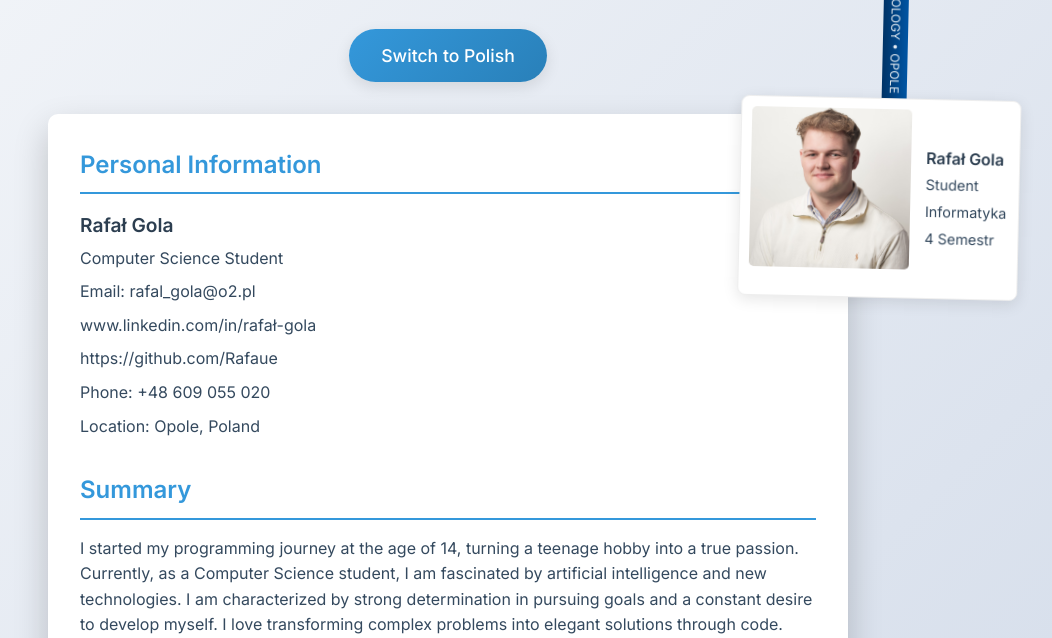
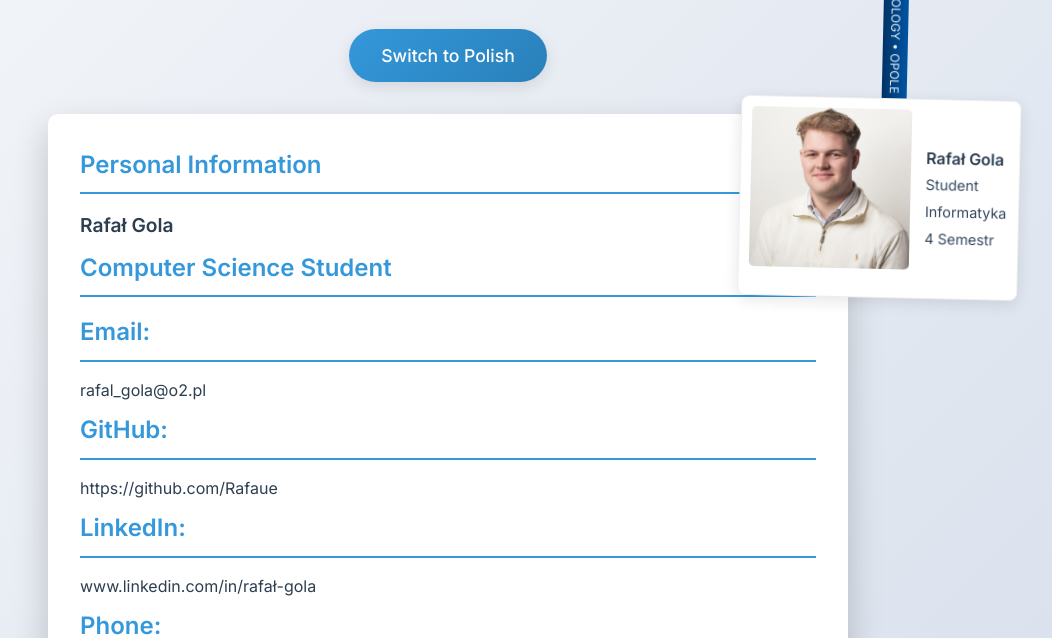
Before and after one commit to Rafaue/CV, a plain HTML site: page index.html in a window 1280 px wide. Shown: the part 162-800 px from the top of the page, without its empty margins (192-1244 px from the left). Drawn offline with Linux system fonts and the light colour scheme.

Commit message:
Update index.html

```diff
--- a/index.html
+++ b/index.html
@@ -6,7 +6,7 @@
     <meta name="description" content="Rafał Gola - CV">
     <meta name="keywords" content="CV, Resume, Web Development">
     <meta name="author" content="Rafał Gola">
-    <title>Interactive CV</title>
+    <title>CV Rafał Gola</title>
     <link rel="icon" type="image/png" href="zdjcv.png">
     <link rel="preconnect" href="https://fonts.googleapis.com">
     <link rel="preconnect" href="https://fonts.gstatic.com" crossorigin>
@@ -48,12 +48,12 @@
                         <h2>Personal Information</h2>
                         <div class="cv-item">
                             <h3>Rafał Gola</h3>
-                            <p>Computer Science Student</p>
-                            <p>Email: rafal_gola@o2.pl</p>
-                            <p>www.linkedin.com/in/rafał-gola</p>
-                            <p>https://github.com/Rafaue</p>
-                            <p>Phone: +48 609 055 020</p>
-                            <p>Location: Opole, Poland</p>
+                            <p><h2>Computer Science Student</h2></p>
+                            <p><h2>Email:</h2> rafal_gola@o2.pl</p>
+                            <p><h2>GitHub:</h2> https://github.com/Rafaue</p>
+                            <p><h2>LinkedIn:</h2> www.linkedin.com/in/rafał-gola</p>
+                            <p><h2>Phone:</h2> +48 609 055 020</p>
+                            <p><h2>Location:</h2> Opole, Poland</p>
                         </div>
                     </div>
 
```
